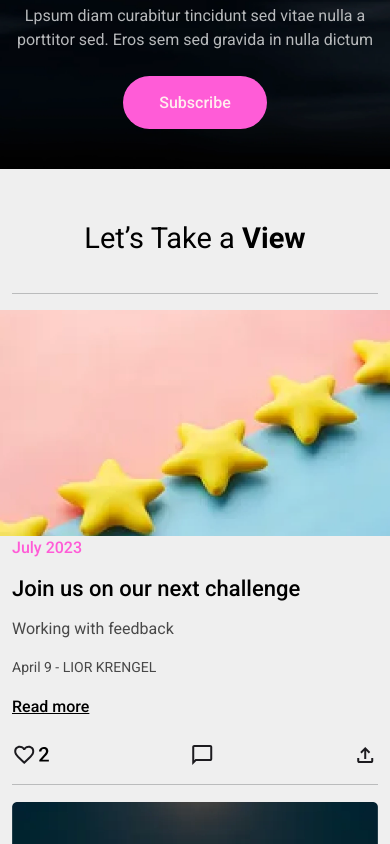
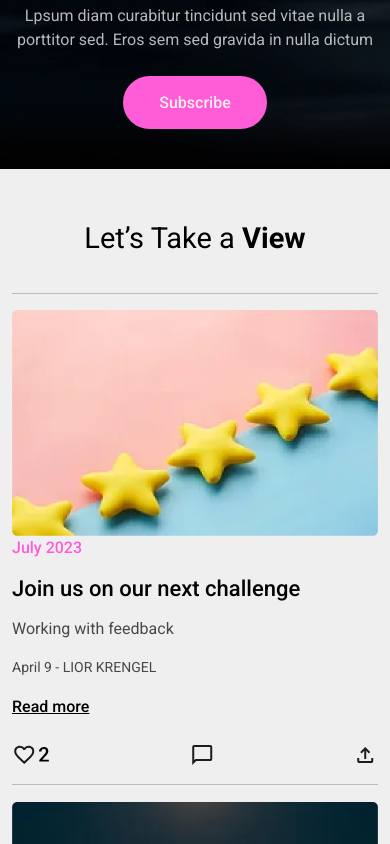
Before and after one commit to sukhvinder-jaat/grow, a React (Create React App) app: page / in a window 390 px wide. In both pictures the pointer is over the picture 195 px from the left and 2060 px from the top of the page. Shown: the part 1638-2482 px from the top of the page. Built offline with nearby package versions, Linux system fonts and the light colour scheme.

Commit message:
view section hover effect

```diff
--- a/src/index.css
+++ b/src/index.css
@@ -204,7 +204,7 @@ button:focus:not(:focus-visible) {
   height: 1px;
 }
 .viewBox .viewImg {
- transition: 0.3s ease-in-out;
+  transition: 0.3s ease-in-out;
 }
 .viewBox:hover .viewImg {
   transform: scale(1.2);
@@ -387,6 +387,9 @@ button:focus:not(:focus-visible) {
   .updateBoxSmall {
     max-width: 96% !important;
   }
+  .viewBox:hover .viewImg {
+    transform: scale(1);
+  }
   .nav_show.showw {
     left: 0%;
   }
```
